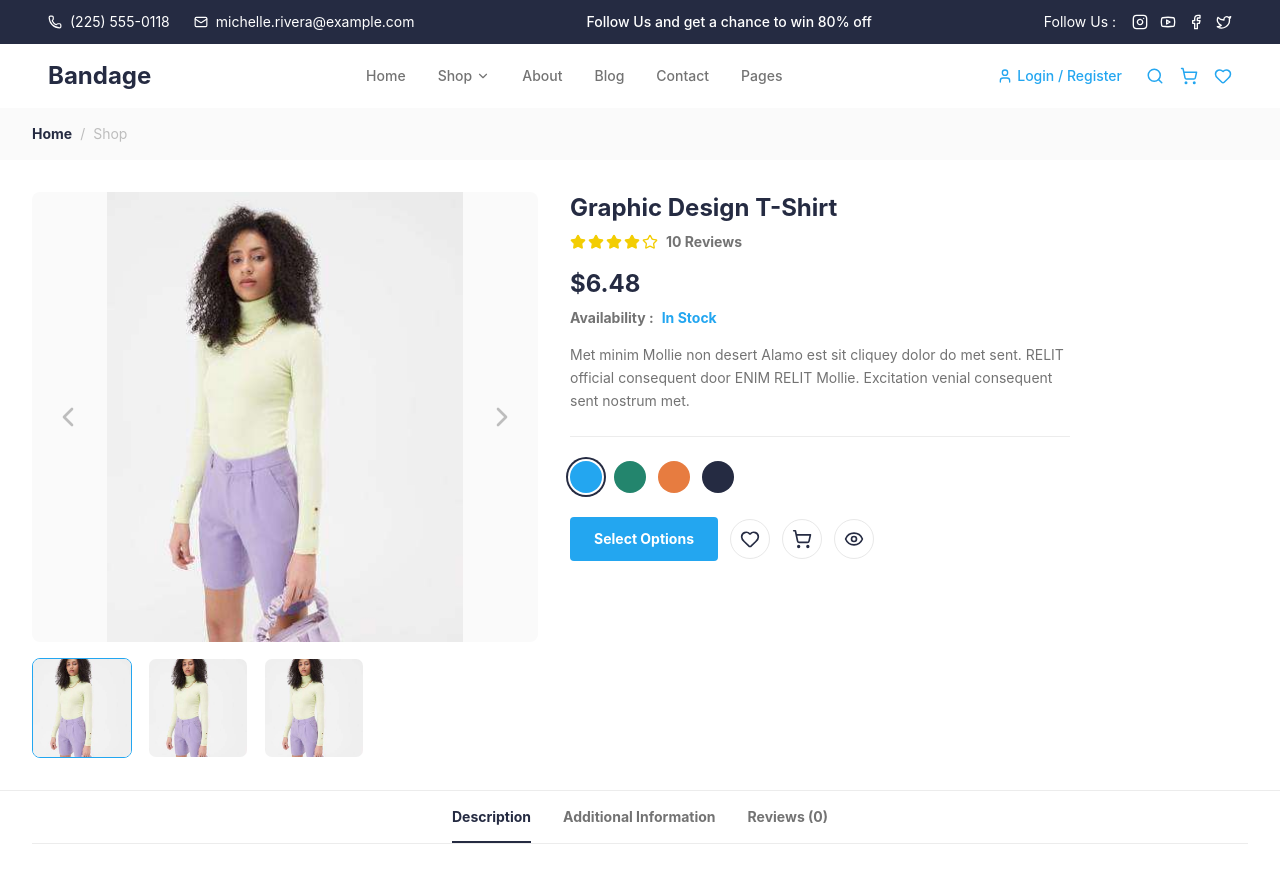
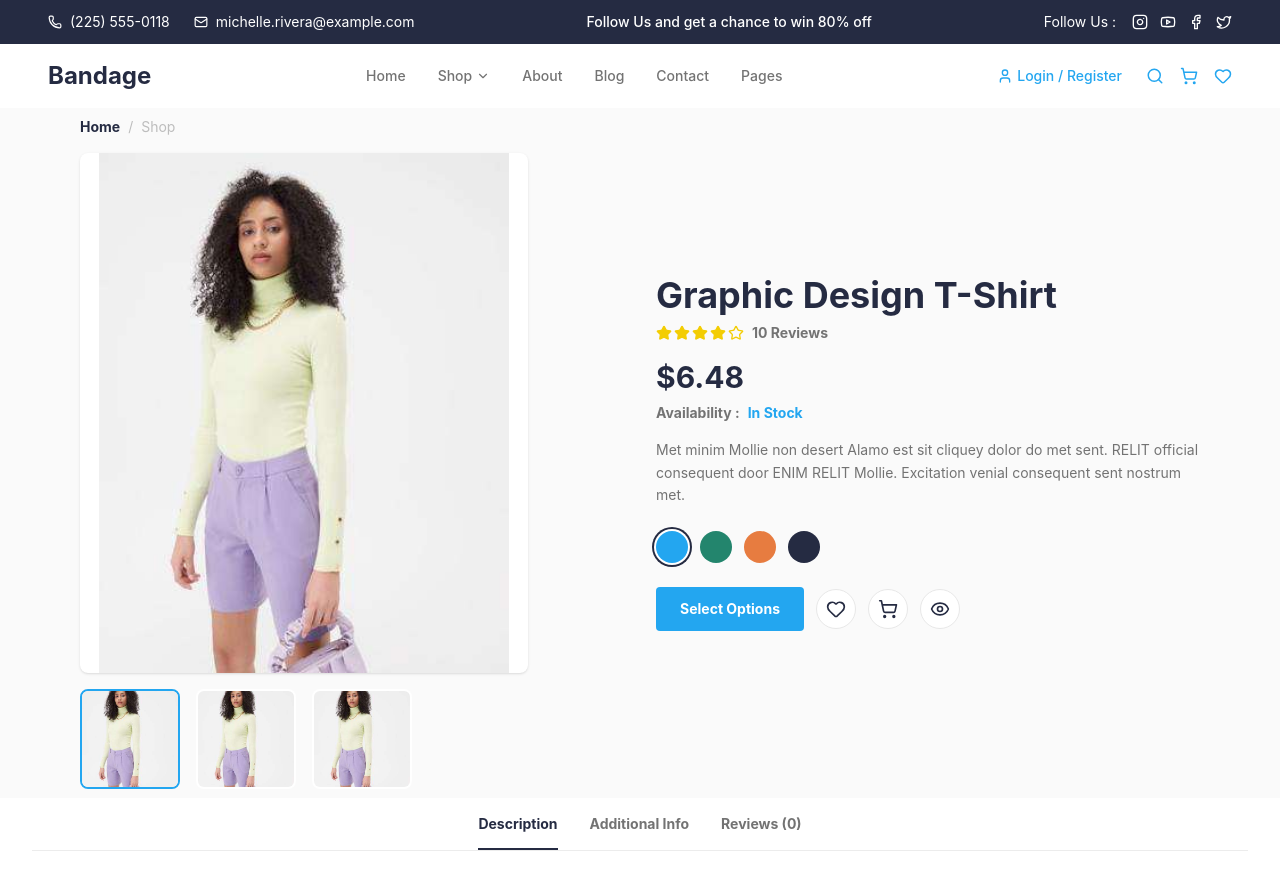
Before and after one commit to Oguzquven/e-commerce, a React (Vite) app: page /product/1 in a window 1280 px wide. Shown: the top 890 px of the page. Built offline with nearby package versions, Linux system fonts and the light colour scheme.

Commit message:
added contact page T05

```diff
--- a/src/App.jsx
+++ b/src/App.jsx
@@ -1,9 +1,11 @@
+// src/App.jsx
 import { BrowserRouter, Routes, Route } from "react-router-dom";
 import Header from "./layout/Header";
 import Footer from "./layout/Footer";
 import HomePage from "./pages/HomePage";
 import ShopPage from "./pages/ShopPage";
 import ProductDetailPage from "./pages/ProductDetailPage";
+import ContactPage from "./pages/ContactPage"; // Yeni import
 
 function App() {
   return (
@@ -14,6 +16,7 @@ function App() {
           <Route path="/" element={<HomePage />} />
           <Route path="/shop" element={<ShopPage />} />
           <Route path="/product/:id" element={<ProductDetailPage />} />
+          <Route path="/contact" element={<ContactPage />} /> {/* Yeni route */}
         </Routes>
         <Footer />
       </div>
--- /dev/null
+++ b/src/components/WorkWithUs.jsx
@@ -0,0 +1,49 @@
+// src/components/WorkWithUs.jsx
+import React from "react";
+
+const WorkWithUs = () => {
+  return (
+    <section className="w-full bg-[#2A7CC7]">
+      <div className="max-w-[1440px] mx-auto">
+        <div className="flex flex-col lg:flex-row items-center">
+          {/* Left Content - Mavi arka plan */}
+          <div className="w-full lg:w-1/2 py-16 lg:py-24 px-6 sm:px-12 lg:px-20 xl:px-28">
+            <div className="max-w-md">
+              {/* Label */}
+              <span className="text-white text-sm font-bold uppercase tracking-wider mb-4 block">
+                WORK WITH US
+              </span>
+
+              {/* Title */}
+              <h2 className="text-white text-3xl lg:text-4xl font-bold mb-6 leading-tight">
+                Now Let's grow Yours
+              </h2>
+
+              {/* Description */}
+              <p className="text-white/80 text-sm leading-relaxed mb-8">
+                The gradual accumulation of information about atomic and
+                small-scale behavior during the first quarter of the 20th
+              </p>
+
+              {/* Button */}
+              <button className="px-8 py-3 border border-white text-white text-sm font-bold rounded hover:bg-white hover:text-[#2A7CC7] transition-all duration-300">
+                Button
+              </button>
+            </div>
+          </div>
+
+          {/* Right Image - Pembe arka planlı görsel */}
+          <div className="w-full lg:w-1/2 h-[400px] lg:h-[636px]">
+            <img
+              src="/images/contact.jpg"
+              alt="Work with us"
+              className="w-full h-full object-cover object-center"
+            />
+          </div>
+        </div>
+      </div>
+    </section>
+  );
+};
+
+export default WorkWithUs;
--- /dev/null
+++ b/src/pages/ContactPage.jsx
@@ -0,0 +1,14 @@
+// src/pages/ContactPage.jsx
+import React from "react";
+import WorkWithUs from "../components/WorkWithUs";
+
+const ContactPage = () => {
+  return (
+    <div className="w-full min-h-screen bg-[#FAFAFA]">
+      {/* Work With Us Section */}
+      <WorkWithUs />
+    </div>
+  );
+};
+
+export default ContactPage;
--- a/src/pages/ProductDetailPage.jsx
+++ b/src/pages/ProductDetailPage.jsx
@@ -1,6 +1,9 @@
+// src/components/ProductDetail.jsx
 import React, { useState } from "react";
 import { useParams, Link } from "react-router-dom";
 import { getProductById } from "../data/products";
+import BestsellerProducts from "../components/BestsellerProducts"; // Aynı klasörde olduğu için ./ kullanıyoruz
+import ClientsLogo from "../components/ClientLogos";
 import {
   ChevronLeft,
   ChevronRight,
@@ -20,7 +23,7 @@ const ProductDetail = () => {
 
   if (!product) {
     return (
-      <div className="min-h-screen flex flex-col items-center justify-center bg-white">
+      <div className="min-h-screen flex flex-col items-center justify-center bg-[#FAFAFA]">
         <h1 className="text-4xl font-bold text-[#252B42] mb-4">
           Product Not Found
         </h1>
@@ -45,7 +48,7 @@ const ProductDetail = () => {
 
   const tabs = [
     { id: "description", label: "Description" },
-    { id: "additional", label: "Additional Information" },
+    { id: "additional", label: "Additional Info" },
     { id: "reviews", label: "Reviews (0)" },
   ];
 
@@ -60,11 +63,14 @@ const ProductDetail = () => {
   };
 
   return (
-    <div className="w-full min-h-screen bg-white">
+    <div className="w-full min-h-screen bg-[#FAFAFA]">
+      {/* Product Detail Section */}
+      <div className="min-h-[600px] lg:h-[calc(100vh-110px)] w-full mx-auto px-4 sm:px-6 lg:px-12 xl:px-20 py-8 lg:py-0 flex items-center">
+        <div className="flex flex-col lg:flex-row gap-8 lg:gap-20 xl:gap-32 w-full items-center justify-center h-full">
+          {/* Left - Images */}
+          <div className="w-full lg:w-[45%] xl:w-[40%] flex-shrink-0 flex flex-col justify-center h-full">
             {/* Breadcrumb */}
-      <div className="bg-[#FAFAFA] py-4">
-        <div className="max-w-[1440px] mx-auto px-4 sm:px-6 lg:px-8">
-          <div className="flex items-center gap-2 text-sm">
+            <div className="flex items-center gap-2 text-sm mb-4">
               <Link
                 to="/"
                 className="text-[#252B42] font-bold hover:text-[#23A6F0] transition-colors"
@@ -79,47 +85,40 @@ const ProductDetail = () => {
                 Shop
               </Link>
             </div>
-        </div>
-      </div>
 
-      {/* Product Detail Section */}
-      <div className="max-w-[1440px] mx-auto px-4 sm:px-6 lg:px-8 py-8">
-        <div className="flex flex-col lg:flex-row gap-8">
-          {/* Left - Images */}
-          <div className="lg:w-[506px] flex-shrink-0">
             {/* Main Image Carousel */}
-            <div className="relative w-full h-[450px] bg-[#FAFAFA] rounded-lg overflow-hidden">
+            <div className="relative w-full aspect-square lg:aspect-auto lg:h-[55vh] lg:h-[65vh] bg-white rounded-lg overflow-hidden shadow-sm group">
               <img
                 src={productImages[activeImage]}
                 alt={product.title}
-                className="w-full h-full object-contain"
+                className="w-full h-full object-contain transition-transform duration-300 group-hover:scale-105"
               />
 
               {/* Navigation Arrows */}
               <button
                 onClick={prevImage}
-                className="absolute left-4 top-1/2 -translate-y-1/2 w-10 h-10 flex items-center justify-center text-[#BDBDBD] hover:text-[#252B42] transition-colors"
+                className="absolute left-4 top-1/2 -translate-y-1/2 w-10 h-10 flex items-center justify-center text-[#BDBDBD] hover:text-[#252B42] hover:bg-white transition-all bg-white/80 rounded-full cursor-pointer opacity-0 group-hover:opacity-100 duration-300"
               >
-                <ChevronLeft className="w-8 h-8" />
+                <ChevronLeft className="w-6 h-6" />
               </button>
               <button
                 onClick={nextImage}
-                className="absolute right-4 top-1/2 -translate-y-1/2 w-10 h-10 flex items-center justify-center text-[#BDBDBD] hover:text-[#252B42] transition-colors"
+                className="absolute right-4 top-1/2 -translate-y-1/2 w-10 h-10 flex items-center justify-center text-[#BDBDBD] hover:text-[#252B42] hover:bg-white transition-all bg-white/80 rounded-full cursor-pointer opacity-0 group-hover:opacity-100 duration-300"
               >
-                <ChevronRight className="w-8 h-8" />
+                <ChevronRight className="w-6 h-6" />
               </button>
             </div>
 
             {/* Thumbnail Images */}
-            <div className="flex gap-4 mt-4">
+            <div className="flex gap-2 lg:gap-4 mt-4 justify-start">
               {productImages.map((img, index) => (
                 <button
                   key={index}
                   onClick={() => setActiveImage(index)}
-                  className={`w-[100px] h-[100px] rounded-lg overflow-hidden border transition-all ${
+                  className={`w-[70px] h-[70px] lg:w-[100px] lg:h-[100px] rounded-lg overflow-hidden border-2 transition-all duration-300 bg-white cursor-pointer hover:shadow-md hover:scale-105 ${
                     activeImage === index
                       ? "border-[#23A6F0]"
-                      : "border-transparent"
+                      : "border-transparent hover:border-[#BDBDBD]"
                   }`}
                 >
                   <img
@@ -133,9 +132,9 @@ const ProductDetail = () => {
           </div>
 
           {/* Right - Product Info */}
-          <div className="flex-1 max-w-[500px]">
+          <div className="w-full lg:flex-1 lg:w-[45%] xl:w-[40%] lg:max-w-[600px] flex flex-col justify-center lg:h-[55vh] lg:h-[65vh]">
             {/* Title */}
-            <h1 className="text-2xl font-bold text-[#252B42] mb-2">
+            <h1 className="text-2xl lg:text-4xl font-bold text-[#252B42] mb-2">
               {product.title}
             </h1>
 
@@ -156,7 +155,7 @@ const ProductDetail = () => {
             </div>
 
             {/* Price */}
-            <div className="text-2xl font-bold text-[#252B42] mb-2">
+            <div className="text-2xl lg:text-3xl font-bold text-[#252B42] mb-2">
               {product.newPrice || "$1,139.33"}
             </div>
 
@@ -169,7 +168,7 @@ const ProductDetail = () => {
             </div>
 
             {/* Description */}
-            <p className="text-[#737373] text-sm leading-relaxed mb-6 border-b border-[#ECECEC] pb-6">
+            <p className="text-[#737373] text-sm leading-relaxed mb-6">
               Met minim Mollie non desert Alamo est sit cliquey dolor do met
               sent. RELIT official consequent door ENIM RELIT Mollie. Excitation
               venial consequent sent nostrum met.
@@ -181,7 +180,7 @@ const ProductDetail = () => {
                 <button
                   key={index}
                   onClick={() => setSelectedColor(index)}
-                  className={`w-8 h-8 rounded-full transition-all ${
+                  className={`w-8 h-8 rounded-full transition-all duration-200 cursor-pointer hover:scale-110 hover:shadow-md ${
                     selectedColor === index
                       ? "ring-2 ring-offset-2 ring-[#252B42]"
                       : ""
@@ -192,20 +191,20 @@ const ProductDetail = () => {
             </div>
 
             {/* Actions */}
-            <div className="flex items-center gap-3">
-              <button className="px-6 py-3 bg-[#23A6F0] text-white font-bold text-sm rounded hover:bg-[#1a8cd4] transition-all">
+            <div className="flex items-center gap-3 flex-wrap">
+              <button className="px-6 py-3 bg-[#23A6F0] text-white font-bold text-sm rounded hover:bg-[#1a8cd4] hover:shadow-lg hover:-translate-y-0.5 transition-all duration-200 cursor-pointer">
                 Select Options
               </button>
 
-              <button className="w-10 h-10 rounded-full border border-[#E8E8E8] flex items-center justify-center text-[#252B42] hover:border-[#23A6F0] hover:text-[#23A6F0] transition-all">
+              <button className="w-10 h-10 rounded-full border border-[#E8E8E8] flex items-center justify-center text-[#252B42] hover:border-[#23A6F0] hover:text-[#23A6F0] hover:bg-[#23A6F0]/5 hover:shadow-md hover:-translate-y-0.5 transition-all duration-200 cursor-pointer bg-white">
                 <Heart className="w-5 h-5" />
               </button>
 
-              <button className="w-10 h-10 rounded-full border border-[#E8E8E8] flex items-center justify-center text-[#252B42] hover:border-[#23A6F0] hover:text-[#23A6F0] transition-all">
+              <button className="w-10 h-10 rounded-full border border-[#E8E8E8] flex items-center justify-center text-[#252B42] hover:border-[#23A6F0] hover:text-[#23A6F0] hover:bg-[#23A6F0]/5 hover:shadow-md hover:-translate-y-0.5 transition-all duration-200 cursor-pointer bg-white">
                 <ShoppingCart className="w-5 h-5" />
               </button>
 
-              <button className="w-10 h-10 rounded-full border border-[#E8E8E8] flex items-center justify-center text-[#252B42] hover:border-[#23A6F0] hover:text-[#23A6F0] transition-all">
+              <button className="w-10 h-10 rounded-full border border-[#E8E8E8] flex items-center justify-center text-[#252B42] hover:border-[#23A6F0] hover:text-[#23A6F0] hover:bg-[#23A6F0]/5 hover:shadow-md hover:-translate-y-0.5 transition-all duration-200 cursor-pointer bg-white">
                 <Eye className="w-5 h-5" />
               </button>
             </div>
@@ -214,15 +213,15 @@ const ProductDetail = () => {
       </div>
 
       {/* Tabs Section */}
-      <div className="border-t border-[#ECECEC]">
+      <div className="bg-white">
         <div className="max-w-[1440px] mx-auto px-4 sm:px-6 lg:px-8">
           {/* Tab Headers */}
-          <div className="flex justify-center gap-8 border-b border-[#ECECEC]">
+          <div className="flex justify-between lg:justify-center lg:gap-8 border-b border-[#ECECEC]">
             {tabs.map((tab) => (
               <button
                 key={tab.id}
                 onClick={() => setActiveTab(tab.id)}
-                className={`py-4 text-sm font-bold transition-colors relative ${
+                className={`py-4 text-xs lg:text-sm font-bold transition-colors relative cursor-pointer hover:text-[#23A6F0] ${
                   activeTab === tab.id
                     ? "text-[#252B42]"
                     : "text-[#737373] hover:text-[#252B42]"
@@ -242,11 +241,11 @@ const ProductDetail = () => {
               <div className="grid grid-cols-1 lg:grid-cols-3 gap-8">
                 {/* Left Image */}
                 <div className="lg:col-span-1">
-                  <div className="relative rounded-lg overflow-hidden">
+                  <div className="relative rounded-lg overflow-hidden group cursor-pointer">
                     <img
                       src={product.image}
                       alt="Product detail"
-                      className="w-full h-[300px] object-cover"
+                      className="w-full h-[300px] object-cover transition-transform duration-300 group-hover:scale-105"
                     />
                   </div>
                 </div>
@@ -326,6 +325,10 @@ const ProductDetail = () => {
           </div>
         </div>
       </div>
+
+      {/* Bestseller Products - Import edilmiş component */}
+      <BestsellerProducts />
+      <ClientsLogo />
     </div>
   );
 };
```
Also changed, not shown: src/layout/Header.jsx (+20 -17 lines), public/images/contact.jpg (added). Lines whose indentation alone changed are shown as unchanged.
